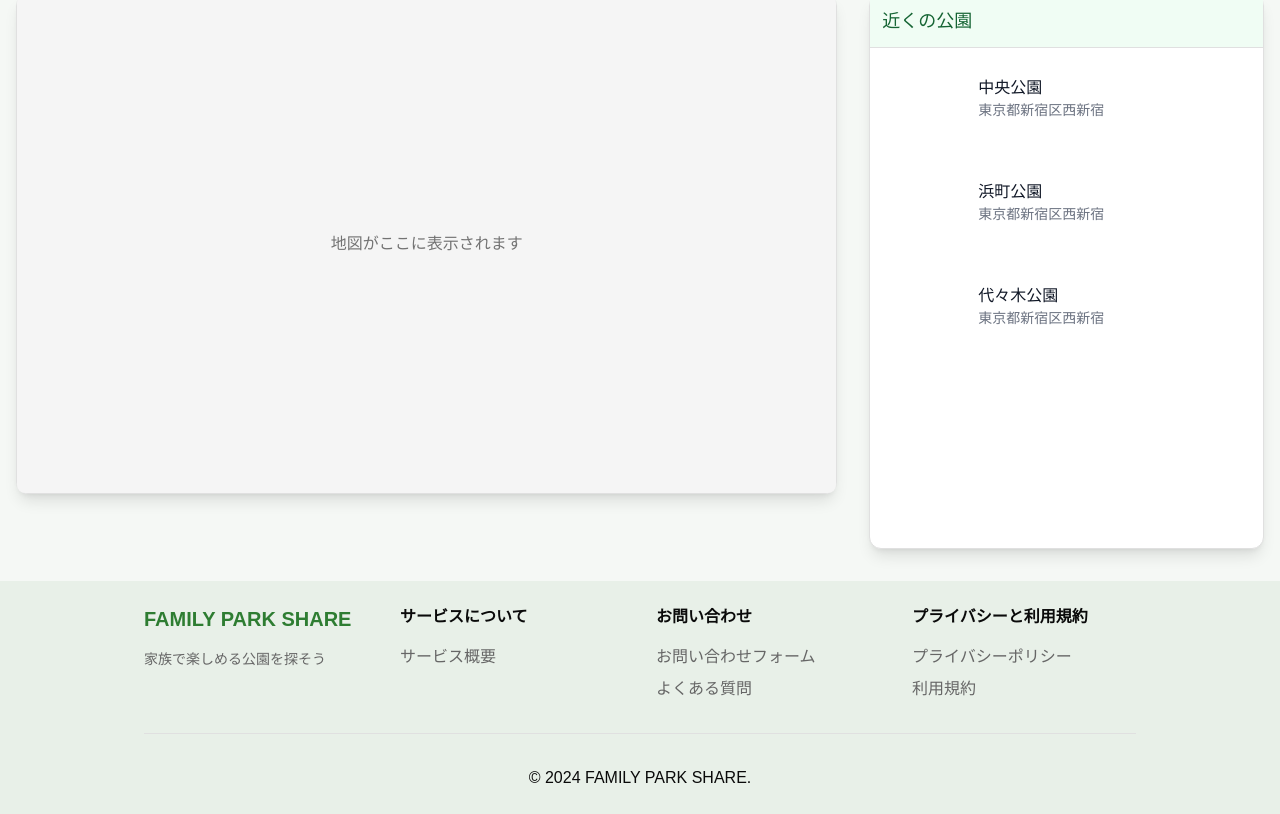
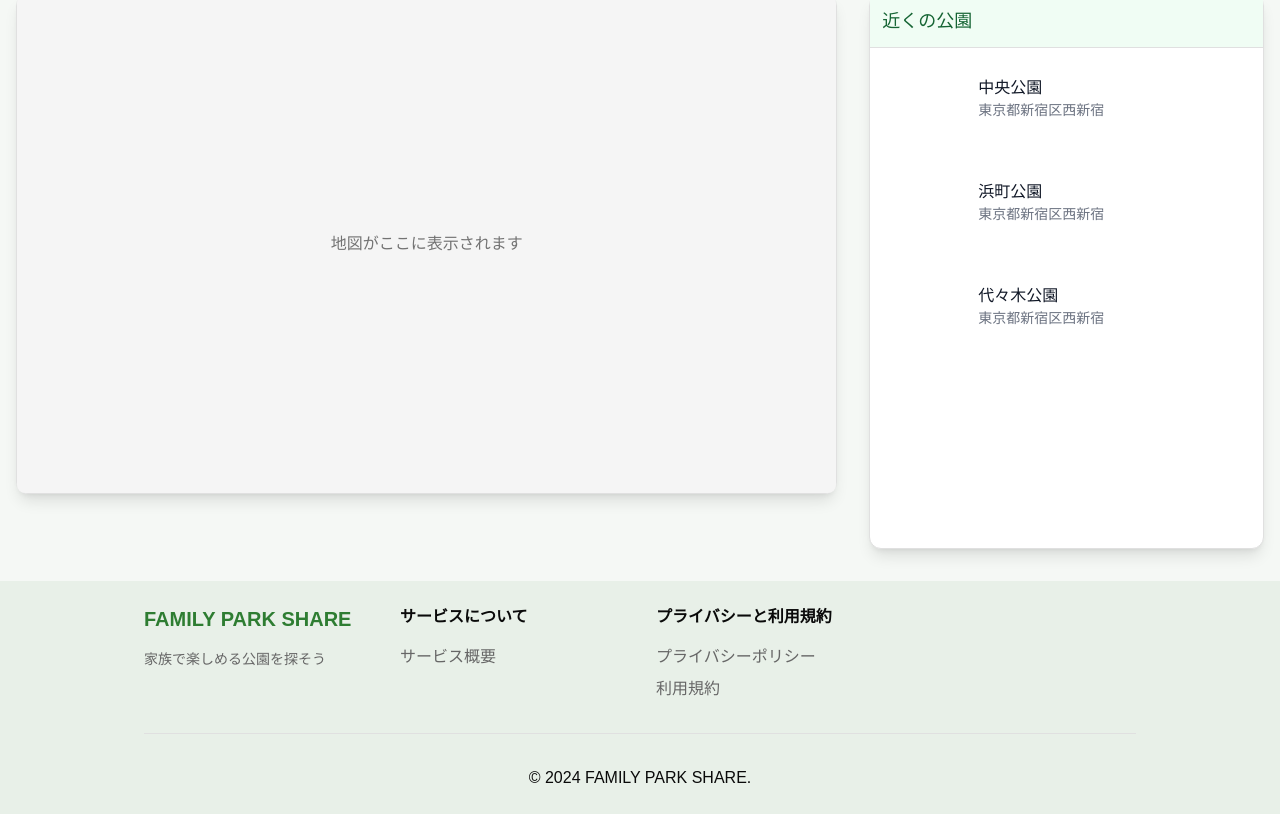
Before and after one commit to hiroto5416/portfolio-family-park-share, a Next.js app: page / in a window 1280 px wide. Shown: the part 495-1309 px from the top of the page. Built offline with nearby package versions, Linux system fonts and the light colour scheme.

Commit message:
【修正_UI実装】ヘッダー、フッター

```diff
--- a/src/components/layout/footer.tsx
+++ b/src/components/layout/footer.tsx
@@ -21,23 +21,6 @@ export function Footer() {
               <li>
                 <Link href="/about" className="text-text-secondary hover:text-primary">
                   サービス概要
-                </Link>
-              </li>
-            </ul>
-          </div>
-
-          {/* お問い合わせ */}
-          <div>
-            <h3 className="font-semibold mb-4">お問い合わせ</h3>
-            <ul className="space-y-2">
-              <li>
-                <Link href="/contact" className="text-text-secondary hover:text-primary">
-                  お問い合わせフォーム
-                </Link>
-              </li>
-              <li>
-                <Link href="/faq" className="text-text-secondary hover:text-primary">
-                  よくある質問
                 </Link>
               </li>
             </ul>
@@ -74,13 +57,6 @@ export function Footer() {
               links: [{ href: '/about', label: 'サービス概要' }],
             },
             {
-              title: 'お問い合わせ',
-              links: [
-                { href: '/contact', label: 'お問い合わせフォーム' },
-                { href: '/faq', label: 'よくある質問' },
-              ],
-            },
-            {
               title: 'プライバシーと利用規約',
               links: [
                 { href: '/privacy', label: 'プライバシーポリシー' },
--- a/src/components/layout/header.tsx
+++ b/src/components/layout/header.tsx
@@ -1,12 +1,23 @@
+'use client';
+
 import Link from 'next/link';
 import React from 'react';
 import { Button } from '../ui/button';
 // import { SearchBar } from '@/components/search-bar';
 import { Trees, LogIn, UserPlus } from 'lucide-react';
+import { useScrollDirection } from '@/hooks/useScrollDirection';
+import { cn } from '@/lib/utils';
 
 export function Header() {
+  const isVisible = useScrollDirection();
+
   return (
-    <header className="border-b bg-white sticky top-0 z-50">
+    <header
+      className={cn(
+        'border-b bg-white sticky top-0 z-50 transition-transform duration-300',
+        !isVisible && 'md:transform-none -translate-y-full'
+      )}
+    >
       <div className="max-w-container mx-auto px-4 h-16 flex items-center justify-between md:justify-start md:gap-8">
         {/* ロゴ */}
         <Link
--- /dev/null
+++ b/src/hooks/useScrollDirection.ts
@@ -0,0 +1,30 @@
+import { useEffect, useState } from 'react';
+
+export function useScrollDirection() {
+  const [isVisible, setIsVisible] = useState(true);
+  const [lastScrollY, setLastScrollY] = useState(0);
+
+  useEffect(() => {
+    const controlHeader = () => {
+      const currentScrollY = window.scrollY;
+
+      if (currentScrollY > lastScrollY) {
+        // スクロールダウン時はヘッダーを非表示
+        setIsVisible(false);
+      } else {
+        // スクロールアップ時
+        setIsVisible(true);
+      }
+
+      setLastScrollY(currentScrollY);
+    };
+
+    window.addEventListener('scroll', controlHeader);
+
+    return () => {
+      window.removeEventListener('scroll', controlHeader);
+    };
+  });
+
+  return isVisible;
+}
```
